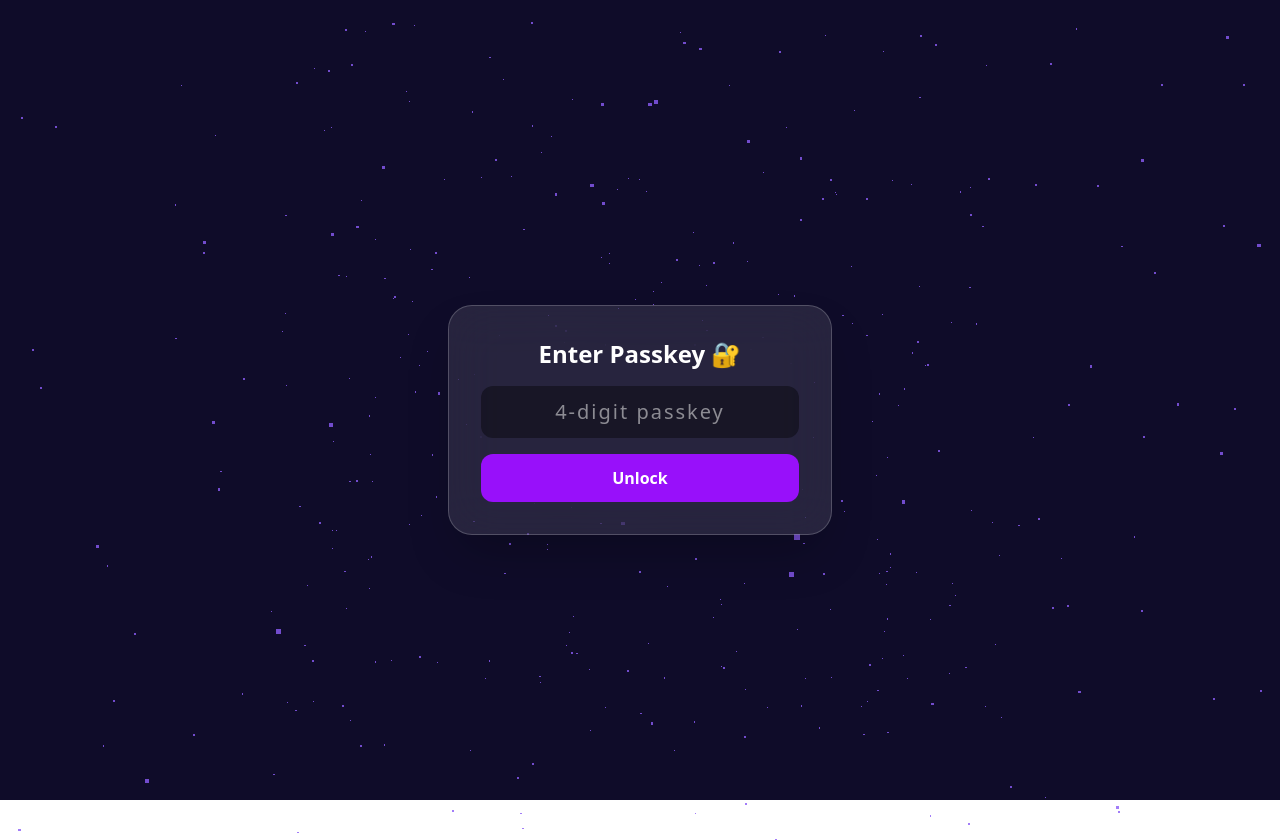
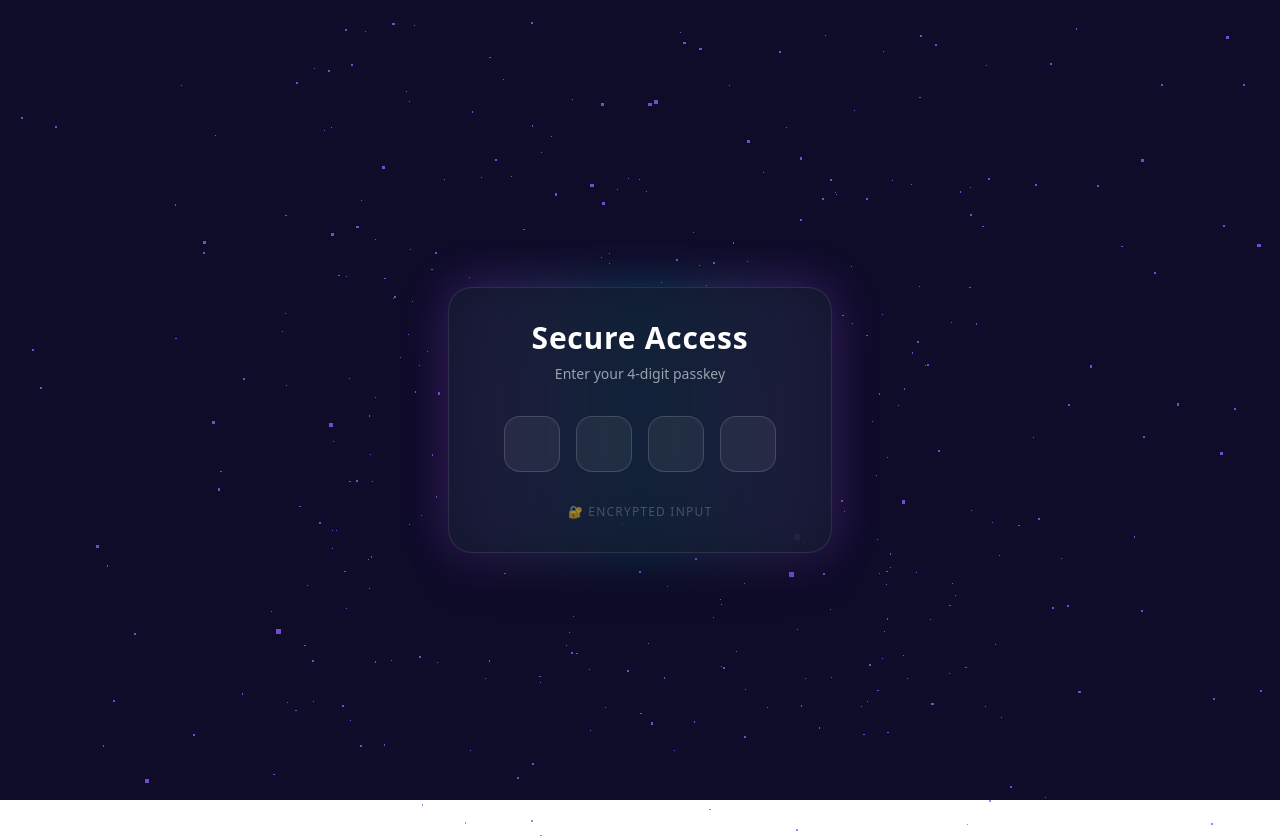
Before and after one commit to abhay963/CodeSender, a React (Vite) app in the folder frontend/: page / in a window 1280 px wide. Built offline with nearby package versions, Linux system fonts and the light colour scheme.

Commit message:
feat: enhance passkey unlock logic and improve UI animations in SendForm component

```diff
--- a/frontend/src/components/SendForm.jsx
+++ b/frontend/src/components/SendForm.jsx
@@ -1,13 +1,12 @@
 import { useState, useEffect, useRef } from "react";
 import axios from "axios";
 import { ToastContainer, toast } from "react-toastify";
-import { motion } from "framer-motion";
+import { motion, AnimatePresence } from "framer-motion";
 import * as THREE from "three";
-
 
 import {
   FaEnvelope,
-  FaInfoCircle ,
+  FaInfoCircle,
   FaWhatsapp,
   FaPaperPlane,
   FaTimes,
@@ -44,10 +43,7 @@ const StarBackground = () => {
       positions[i] = (Math.random() - 0.5) * 10;
     }
 
-    geometry.setAttribute(
-      "position",
-      new THREE.BufferAttribute(positions, 3)
-    );
+    geometry.setAttribute("position", new THREE.BufferAttribute(positions, 3));
 
     const material = new THREE.PointsMaterial({
       color: 0x8b5cf6,
@@ -98,25 +94,45 @@ const toBase64 = (file) =>
 
 /* ================= MAIN COMPONENT ================= */
 const SendForm = () => {
+  const CORRECT_PASSKEY = "4176";
+
+  const unlockingRef = useRef(false);
+
+  const [shake, setShake] = useState(false);
+  const [isSuccess, setIsSuccess] = useState(false);
+  const [isUnlocked, setIsUnlocked] = useState(false);
+  const [passkey, setPasskey] = useState("");
+
   const [channel, setChannel] = useState("email");
   const [content, setContent] = useState("");
-  const [emailUser, setEmailUser] = useState(""); // ✅ username only
+  const [emailUser, setEmailUser] = useState("");
   const [phone, setPhone] = useState("");
   const [title, setTitle] = useState("");
   const [images, setImages] = useState([]);
   const [loading, setLoading] = useState(false);
-  const [isUnlocked, setIsUnlocked] = useState(false);
-  const [passkey, setPasskey] = useState("");
 
   const removeImage = (i) =>
     setImages((prev) => prev.filter((_, idx) => idx !== i));
 
-  const handleUnlock = () => {
-    if (passkey === "4176") {
+  /* ================= PASSKEY LOGIC ================= */
+  const handleUnlock = (val) => {
+    if (unlockingRef.current) return;
+
+    if (val === CORRECT_PASSKEY) {
+      unlockingRef.current = true;
+      setIsSuccess(true);
+
+      setTimeout(() => {
         setIsUnlocked(true);
-      toast.success("Access granted 🔓");
+      }, 1400);
     } else {
-      toast.error("Wrong passkey ❌");
+      toast.error("❌ Wrong passkey");
+      setShake(true);
+
+      setTimeout(() => {
+        setShake(false);
+        setPasskey("");
+      }, 400);
     }
   };
 
@@ -157,57 +173,151 @@ const SendForm = () => {
         payload
       );
 
-
-
       toast.success(res.data.message || "Sent 🚀");
       setContent("");
       setEmailUser("");
       setPhone("");
       setTitle("");
       setImages([]);
-    } catch (err) {
-      toast.error("Today’s WhatsApp message limit is exhausted.Try Using Mail");
+    } catch {
+      toast.error("Today’s WhatsApp limit exhausted. Try Email.");
     } finally {
       setLoading(false);
     }
   };
 
+  /* ================= LOCK SCREEN ================= */
+/* ================= LOCK SCREEN ================= */
 if (!isUnlocked) {
   return (
-      <div className="min-h-screen flex items-center justify-center px-4 text-white">
+    <div className="min-h-screen flex items-center justify-center px-4 text-white relative overflow-hidden">
+      {/* STAR BACKGROUND ALWAYS VISIBLE */}
       <StarBackground />
       <ToastContainer theme="dark" />
 
+      <AnimatePresence mode="wait">
+        {!isSuccess ? (
           <motion.div
-          initial={{ scale: 0.9, opacity: 0 }}
-          animate={{ scale: 1, opacity: 1 }}
-          className="bg-white/10 backdrop-blur-xl border border-white/20 rounded-3xl p-8 w-full max-w-sm shadow-2xl z-10"
+            key="lock"
+            initial={{ opacity: 0, scale: 0.9, y: 30 }}
+            animate={
+              shake
+                ? { x: [-12, 12, -8, 8, 0] }
+                : { opacity: 1, scale: 1, y: 0 }
+            }
+            transition={{ duration: 0.4 }}
+            className="relative w-full max-w-sm"
           >
-          <h2 className="text-2xl font-bold text-center mb-4">
-            Enter Passkey 🔐
+            {/* GLOW BORDER */}
+            <div className="absolute inset-0 rounded-3xl bg-gradient-to-r from-purple-500 via-cyan-500 to-purple-500 blur-xl opacity-30" />
+
+            {/* CARD */}
+            <div className="relative bg-gray-900/70 backdrop-blur-2xl border border-white/10 rounded-3xl p-8 shadow-2xl">
+              <h2 className="text-3xl font-bold text-center mb-2 tracking-wide">
+                Secure Access
               </h2>
+              <p className="text-sm text-gray-400 text-center mb-8">
+                Enter your 4-digit passkey
+              </p>
 
+              {/* PASSKEY DOTS */}
+              <div className="flex justify-center gap-4 mb-8">
+                {[0, 1, 2, 3].map((i) => (
+                  <motion.div
+                    key={i}
+                    animate={{
+                      scale: passkey.length > i ? 1.15 : 1,
+                      backgroundColor:
+                        passkey.length > i
+                          ? "rgba(34,211,238,0.25)"
+                          : "rgba(255,255,255,0.06)",
+                      borderColor:
+                        passkey.length > i
+                          ? "#22d3ee"
+                          : "rgba(255,255,255,0.15)",
+                    }}
+                    transition={{ type: "spring", stiffness: 260 }}
+                    className="h-14 w-14 rounded-2xl border flex items-center justify-center"
+                  >
+                    {passkey.length > i && (
+                      <motion.div
+                        initial={{ scale: 0 }}
+                        animate={{ scale: 1 }}
+                        transition={{ type: "spring", stiffness: 300 }}
+                        className="w-3 h-3 rounded-full bg-cyan-400 shadow-[0_0_18px_rgba(34,211,238,0.9)]"
+                      />
+                    )}
+                  </motion.div>
+                ))}
+              </div>
+
+              {/* INVISIBLE INPUT */}
               <input
-            type="password"
+                type="tel"
+                inputMode="numeric"
                 maxLength={4}
+                autoFocus
                 value={passkey}
-            onChange={(e) =>
-              setPasskey(e.target.value.replace(/\D/g, ""))
-            }
-            placeholder="4-digit passkey"
-            className="w-full text-center tracking-widest text-xl p-3 rounded-xl bg-black/40 mb-4"
+                onChange={(e) => {
+                  const val = e.target.value.replace(/\D/g, "");
+                  setPasskey(val);
+                  if (val.length === 4) handleUnlock(val);
+                }}
+                className="absolute inset-0 opacity-0"
               />
 
-          <button
-            onClick={handleUnlock}
-            className="w-full py-3 rounded-xl bg-purple-600 font-bold cursor-pointer"
+              {/* PULSE TEXT */}
+              <motion.p
+                animate={{ opacity: [0.4, 1, 0.4] }}
+                transition={{ duration: 2, repeat: Infinity }}
+                className="text-xs text-center text-gray-500 tracking-widest"
               >
-            Unlock
-          </button>
+                🔐 ENCRYPTED INPUT
+              </motion.p>
+            </div>
           </motion.div>
+        ) : (
+          /* SUCCESS STATE (NO FULLSCREEN BG – STARS STILL SHOW) */
+          <motion.div
+            key="success"
+            initial={{ scale: 0.8, opacity: 0 }}
+            animate={{ scale: 1, opacity: 1 }}
+            className="flex flex-col items-center"
+          >
+            <motion.div
+              initial={{ scale: 0 }}
+              animate={{ scale: 1 }}
+              transition={{ type: "spring", stiffness: 220 }}
+              className="w-28 h-28 rounded-full bg-green-500/20 border border-green-400 flex items-center justify-center shadow-[0_0_40px_rgba(34,197,94,0.6)]"
+            >
+              <motion.svg
+                initial={{ pathLength: 0 }}
+                animate={{ pathLength: 1 }}
+                transition={{ duration: 0.6 }}
+                viewBox="0 0 24 24"
+                className="w-14 h-14 text-green-400"
+                fill="none"
+                stroke="currentColor"
+                strokeWidth="3"
+              >
+                <path d="M5 13l4 4L19 7" />
+              </motion.svg>
+            </motion.div>
+
+            <motion.p
+              initial={{ opacity: 0, y: 10 }}
+              animate={{ opacity: 1, y: 0 }}
+              className="mt-6 text-green-300 tracking-widest text-sm"
+            >
+              ACCESS GRANTED
+            </motion.p>
+          </motion.div>
+        )}
+      </AnimatePresence>
     </div>
   );
 }
+
 
   return (
     <div
```
Lines whose indentation alone changed are shown as unchanged.
